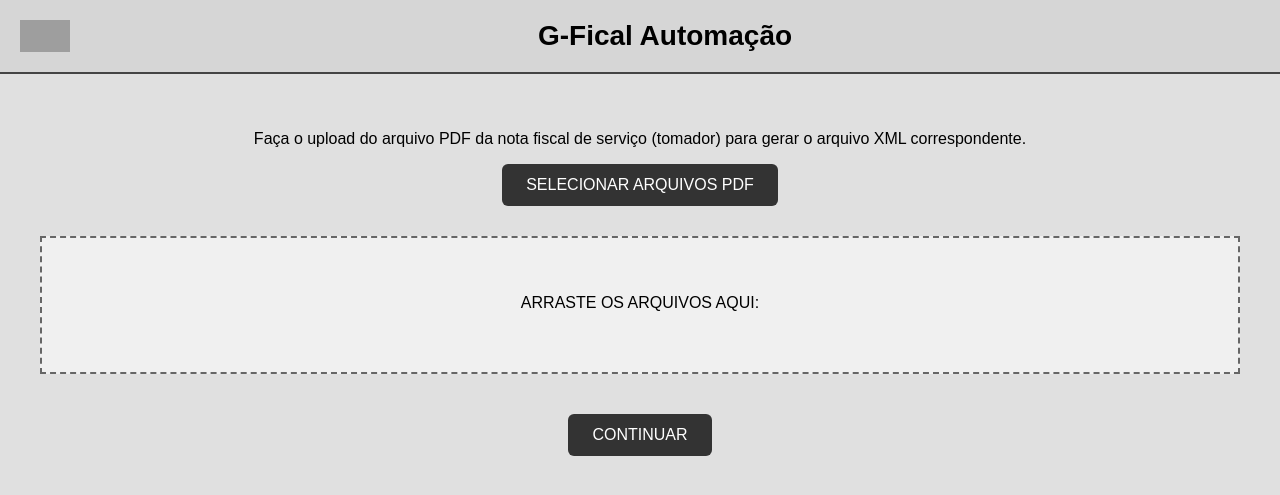
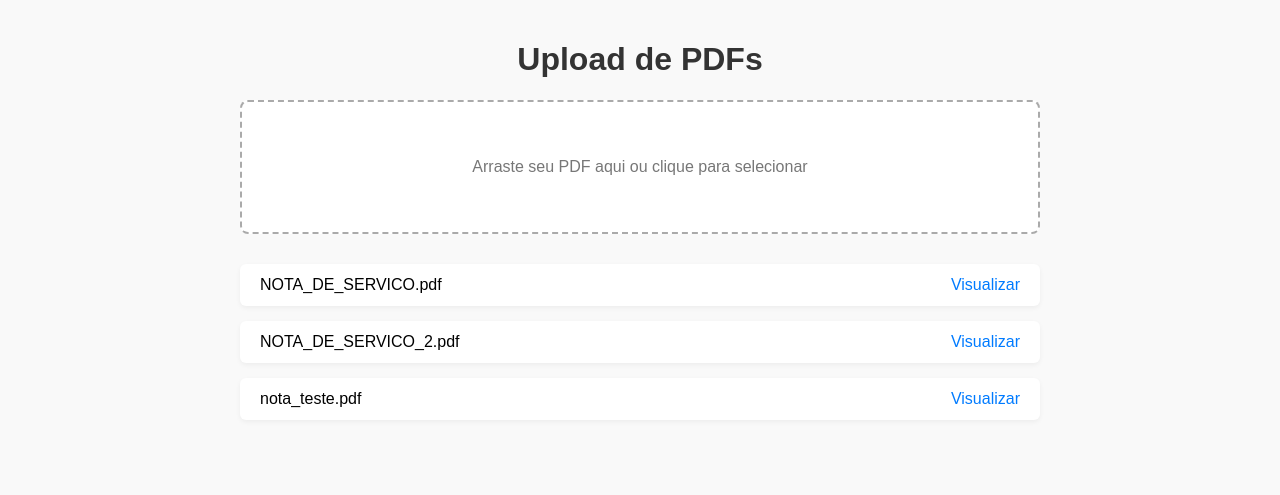
Before and after one commit to dannielms26/GGFisc, a Flask app: page / in a window 1280 px wide. Shown: the top 495 px of the page. Run offline with Flask 3, Linux system fonts and the light colour scheme; grey boxes are pictures that could not be loaded.

Commit message:
reset up

```diff
--- a/static/css/style.css
+++ b/static/css/style.css
@@ -1,65 +1,60 @@
 body {
   font-family: Arial, sans-serif;
-  background: #e0e0e0;
+  background: #f9f9f9;
   margin: 0;
-  text-align: center;
+  padding: 0;
 }
 
-header {
-  background-color: #d6d6d6;
+.container {
+  width: 90%;
+  max-width: 800px;
+  margin: auto;
   padding: 20px;
-  display: flex;
-  align-items: center;
-  justify-content: space-between;
-  border-bottom: 2px solid #444;
-}
-
-header img {
-  width: 50px;
-  height: 32px;
 }
 
 h1 {
-  margin: 0 auto;
-  font-size: 28px;
+  text-align: center;
+  color: #333;
 }
 
-.container {
+.dropzone {
+  border: 2px dashed #aaa;
+  border-radius: 8px;
+  background: #fff;
   padding: 40px;
+  text-align: center;
+  color: #777;
+  cursor: pointer;
+  margin-bottom: 30px;
+  transition: background 0.2s ease;
 }
 
-.upload-btn {
-  background-color: #333;
-  color: white;
-  padding: 12px 24px;
-  border: none;
-  border-radius: 6px;
-  font-size: 16px;
-  cursor: pointer;
-  margin-bottom: 30px;
+.dropzone.dragover {
+  background: #eef;
+  border-color: #007bff;
 }
 
-.drag-area {
-  border: 2px dashed #666;
-  padding: 40px;
-  background-color: #f0f0f0;
+.pdf-list {
+  display: flex;
+  flex-direction: column;
+  gap: 15px;
 }
 
-.file-list {
-  margin-top: 20px;
+.pdf-item {
+  display: flex;
+  justify-content: space-between;
+  background: #fff;
+  padding: 12px 20px;
+  border-radius: 6px;
+  box-shadow: 0 2px 5px rgba(0,0,0,0.05);
+  align-items: center;
 }
 
-.file-list li {
-  list-style: none;
+.pdf-item a {
+  color: #007bff;
+  text-decoration: none;
 }
 
-.continue-btn {
-  margin-top: 40px;
-  background-color: #333;
-  color: white;
-  padding: 12px 24px;
-  border: none;
-  border-radius: 6px;
-  font-size: 16px;
-  cursor: pointer;
+.pdf-item a:hover {
+  text-decoration: underline;
 }
--- a/static/js/scripts.js
+++ b/static/js/scripts.js
@@ -1,53 +1,73 @@
+const dropzone = document.getElementById('dropzone');
 const fileInput = document.getElementById('fileInput');
-const fileList = document.getElementById('fileList');
-let selectedFiles = [];
+const pdfList = document.getElementById('pdfList');
 
-fileInput.addEventListener('change', () => {
-  handleFiles(fileInput.files);
+// Clique para abrir seletor
+dropzone.addEventListener('click', () => fileInput.click());
+
+// Drag & drop
+dropzone.addEventListener('dragover', (e) => {
+  e.preventDefault();
+  dropzone.classList.add('dragover');
+});
+dropzone.addEventListener('dragleave', () => {
+  dropzone.classList.remove('dragover');
+});
+dropzone.addEventListener('drop', (e) => {
+  e.preventDefault();
+  dropzone.classList.remove('dragover');
+  const files = e.dataTransfer.files;
+  handleUpload(files[0]);
 });
 
-function handleDrop(event) {
-  event.preventDefault();
-  handleFiles(event.dataTransfer.files);
+// Input manual
+fileInput.addEventListener('change', () => {
+  const file = fileInput.files[0];
+  handleUpload(file);
+});
+
+// Upload PDF
+async function handleUpload(file) {
+  if (!file || file.type !== 'application/pdf') {
+    alert('Por favor, envie um arquivo PDF válido.');
+    return;
+  }
+
+  const formData = new FormData();
+  formData.append('pdf', file);
+
+  const response = await fetch('/upload', {
+    method: 'POST',
+    body: formData
+  });
+
+  const result = await response.json();
+  alert(result.message);
+  loadPDFs();
 }
 
-function handleFiles(files) {
-  selectedFiles = [];
-  for (let file of files) {
-    if (file.type === "application/pdf") {
-      selectedFiles.push(file);
-    }
-  }
-  renderFiles();
-}
+// Carregar PDFs do JSON
+async function loadPDFs() {
+  const res = await fetch('/data.json');
+  const data = await res.json();
 
-function renderFiles() {
-  fileList.innerHTML = "";
-  selectedFiles.forEach(file => {
-    const li = document.createElement("li");
-    li.textContent = "📄 " + file.name;
-    fileList.appendChild(li);
+  pdfList.innerHTML = '';
+  data.reverse().forEach(pdf => {
+    const item = document.createElement('div');
+    item.className = 'pdf-item';
+
+    const name = document.createElement('span');
+    name.textContent = pdf.name;
+
+    const link = document.createElement('a');
+    link.href = '/' + pdf.url;
+    link.target = '_blank';
+    link.textContent = 'Visualizar';
+
+    item.appendChild(name);
+    item.appendChild(link);
+    pdfList.appendChild(item);
   });
 }
 
-function goToNext() {
-  if (selectedFiles.length === 0) {
-    alert("Selecione ao menos um arquivo PDF.");
-    return;
-  }
-
-  const readerPromises = selectedFiles.map(file => {
-    return new Promise(resolve => {
-      const reader = new FileReader();
-      reader.onload = () => {
-        resolve({ name: file.name, dataUrl: reader.result });
-      };
-      reader.readAsDataURL(file);
-    });
-  });
-
-  Promise.all(readerPromises).then(results => {
-    sessionStorage.setItem("pdfFiles", JSON.stringify(results));
-    window.location.href = "converter.html";
-  });
-}
+loadPDFs();
--- a/templates/index.html
+++ b/templates/index.html
@@ -1,31 +1,22 @@
 <!DOCTYPE html>
-<html lang="pt-BR">
+<html lang="pt-br">
 <head>
   <meta charset="UTF-8">
-  <title>Automação Fiscal</title>
-  <link rel="stylesheet" href="/static/css/style.css">
+  <title>Gerenciador de PDFs</title>
+  <link rel="stylesheet" href="{{ url_for('static', filename='css/style.css') }}">
 </head>
 <body>
+  <div class="container">
+    <h1>Upload de PDFs</h1>
 
-  <header>
-    <img src="icone.PNG" alt="ícone">
-    <h1>G-Fical Automação</h1>
-    <div></div>
-  </header>
-
-  <div class="container">
-    <p>Faça o upload do arquivo PDF da nota fiscal de serviço (tomador) para gerar o arquivo XML correspondente.</p>
-    <input type="file" id="fileInput" accept=".pdf" multiple style="display: none;">
-    <button class="upload-btn" onclick="document.getElementById('fileInput').click()">SELECIONAR ARQUIVOS PDF</button>
-
-    <div class="drag-area" ondrop="handleDrop(event)" ondragover="event.preventDefault()">
-      <p>ARRASTE OS ARQUIVOS AQUI:</p>
-      <ul class="file-list" id="fileList"></ul>
+    <div id="dropzone" class="dropzone">
+      <p>Arraste seu PDF aqui ou clique para selecionar</p>
+      <input type="file" id="fileInput" accept="application/pdf" hidden>
     </div>
 
-    <button class="continue-btn" onclick="goToNext()">CONTINUAR</button>
+    <div id="pdfList" class="pdf-list"></div>
   </div>
 
-  <script src="/static/js/scripts.js"></script>
+  <script src="{{ url_for('static', filename='js/scripts.js') }}"></script>
 </body>
 </html>
```
Also changed, not shown: static/css/upload.css (added, +65 -0 lines), static/js/upload.js (added, +53 -0 lines), templates/upload.html (added, +31 -0 lines).
